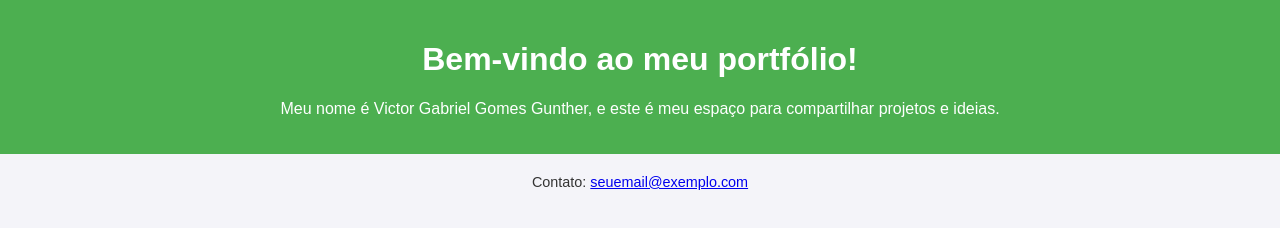
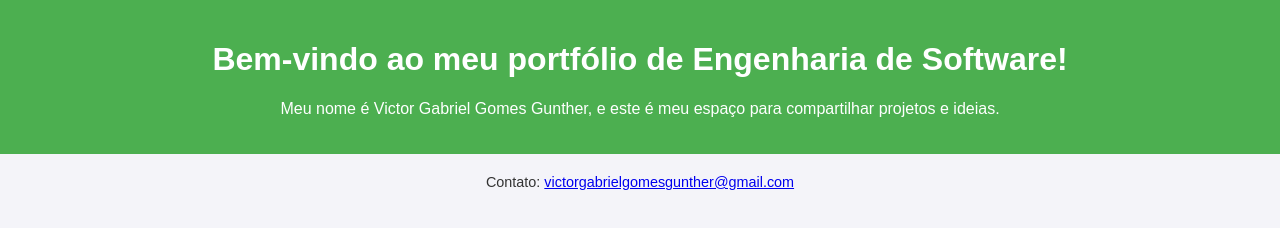
Before and after one commit to VictorGunther/MeuPortfolio, a plain HTML site: page index.html in a window 1280 px wide. Drawn offline with Linux system fonts and the light colour scheme.

Commit message:
index.html

```diff
--- a/index.html
+++ b/index.html
@@ -3,16 +3,16 @@
 <head>
     <meta charset="UTF-8">
     <meta name="viewport" content="width=device-width, initial-scale=1.0">
-    <title>Portfólio de Victor</title>
+    <title>Portfólio Victor</title>
     <link rel="stylesheet" href="style.css">
 </head>
 <body>
     <header>
-        <h1>Bem-vindo ao meu portfólio!</h1>
+        <h1>Bem-vindo ao meu portfólio de Engenharia de Software!</h1>
         <p>Meu nome é Victor Gabriel Gomes Gunther, e este é meu espaço para compartilhar projetos e ideias.</p>
     </header>
     <footer>
-        <p>Contato: <a href="mailto:seuemail@exemplo.com">seuemail@exemplo.com</a></p>
+        <p>Contato: <a href="victorgabrielgomesgunther@gmail.com">victorgabrielgomesgunther@gmail.com</a></p>
     </footer>
 </body>
 </html>
```
